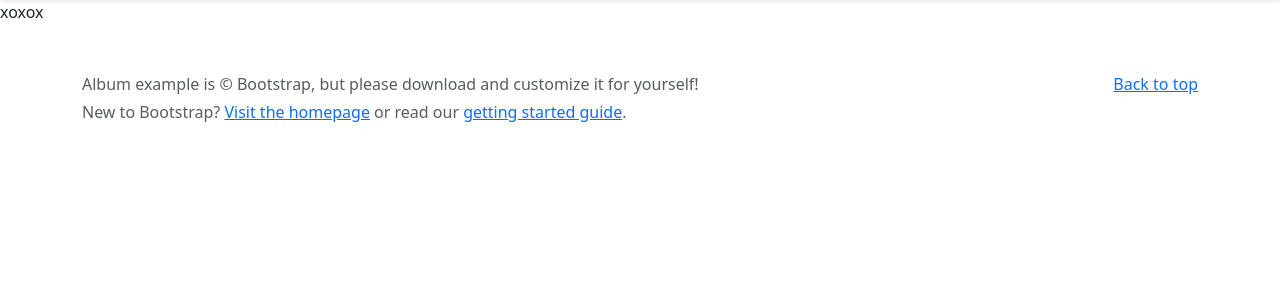
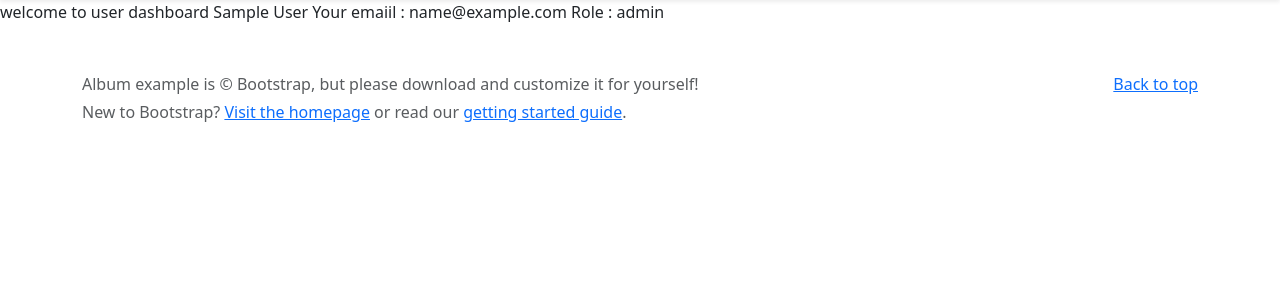
Before and after one commit to feurstern/lms-moodle-rep, a Laravel app: page /user/list in a window 1280 px wide. Shown: the part 56-356 px from the top of the page. Run offline with Laravel 12, Linux system fonts and the light colour scheme; the visitor is signed in with stand-in values (Sample User, id 1); data that the repository does not hold is empty; parts of the project's set-up code (start-up, migrations or seed data) failed here and were passed over.

Commit message:
#21 retrieved user informaation from auth sessio

```diff
--- a/backend/app/Http/Controllers/Auth/AuthenticatedSessionController.php
+++ b/backend/app/Http/Controllers/Auth/AuthenticatedSessionController.php
@@ -37,7 +37,7 @@ class AuthenticatedSessionController extends Controller
 
         $request->session()->regenerate();
 
-        return $user->role === "admin" ? redirect()->intended(route('dashboard', absolute: false)) : redirect(route("customer.index"));
+        return $user->role === "admin" ? redirect()->intended(route('dashboard', absolute: false)) : redirect(route("user.dashboard"));
     }
 
     /**
--- a/backend/app/Http/Controllers/UserController.php
+++ b/backend/app/Http/Controllers/UserController.php
@@ -5,6 +5,7 @@ namespace App\Http\Controllers;
 use App\Models\User;
 use App\Models\UserProfile;
 use Illuminate\Http\Request;
+use Illuminate\Support\Facades\Auth;
 use Illuminate\View\View;
 use Illuminate\Support\Facades\DB;
 use Illuminate\Support\Facades\Redis;
@@ -18,9 +19,12 @@ class UserController extends Controller
 
     function index()
     {
-        $user = User::all();
-        $user_profile = UserProfile::all();
-        return view("user.index", ["users" => $user, "userProfile" => $user_profile]);
+        // $user = User::all();
+        // $user_profile = UserProfile::all();
+        $user= Auth::user();
+
+        // dd($user);
+        return view("user.dashboard", ["user" => $user]);
     }
 
     function delete(string $id)
--- /dev/null
+++ b/backend/resources/views/user/dashboard.blade.php
@@ -0,0 +1,12 @@
+@extends('mainlayout')
+@section('content')
+    <div>
+        welcome to user dashboard {{ $user->name }}
+
+        Your emaiil : {{ $user->email }}
+
+        {{-- we can use the auth meethod tooo to re --}}
+
+        Role : {{ auth()->user()->role }}
+    </div>
+@endsection
--- a/backend/routes/web.php
+++ b/backend/routes/web.php
@@ -19,7 +19,9 @@ use App\Http\Middleware\CheckRoleMiddleware;
 use App\Models\Course;
 use App\Models\Customer;
 use App\Models\Movie;
+use App\Models\User;
 use App\Models\UserProfile;
+
 Route::get('/', function () {
     return view('welcome');
 });
@@ -215,8 +217,10 @@ Route::get("/admin-page2", function () {
 })->name('admin.page2')->middleware(["checkRole"]);
 
 
-Route::get("test-admin", function(){
-    dd("xoxoxo");
+Route::get("test-admin", function () {
 })->middleware("checkRole:admin");
 
-require __DIR__.'/auth.php';
+
+// just addd midleware to prevent the unauthorized access
+Route::get("user-dashboard",  [UserController::class, "index"])->middleware(['auth', 'verified'])->name("user.dashboard");
+require __DIR__ . '/auth.php';
```
Also changed, not shown: backend/resources/views/profile/partials/update-profile-information-form.blade.php (+10 -12 lines).
